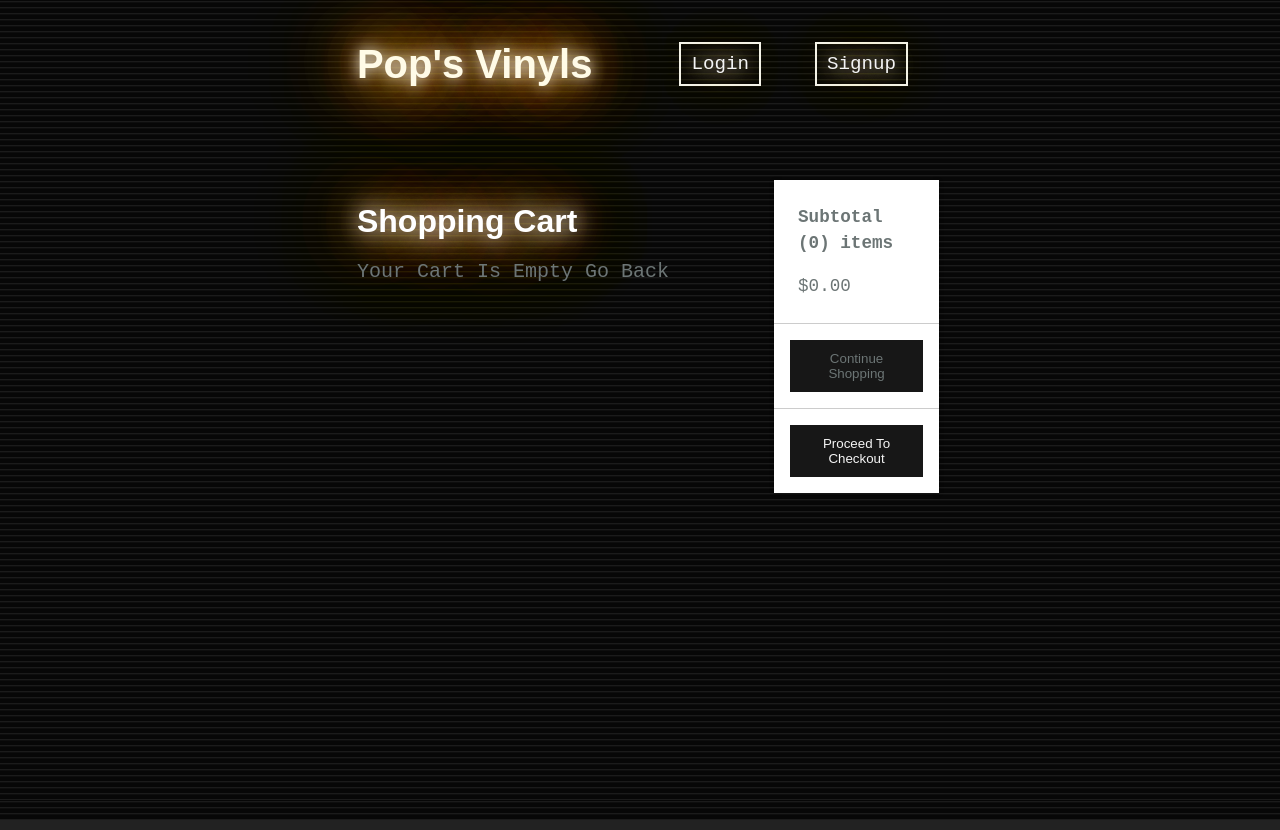
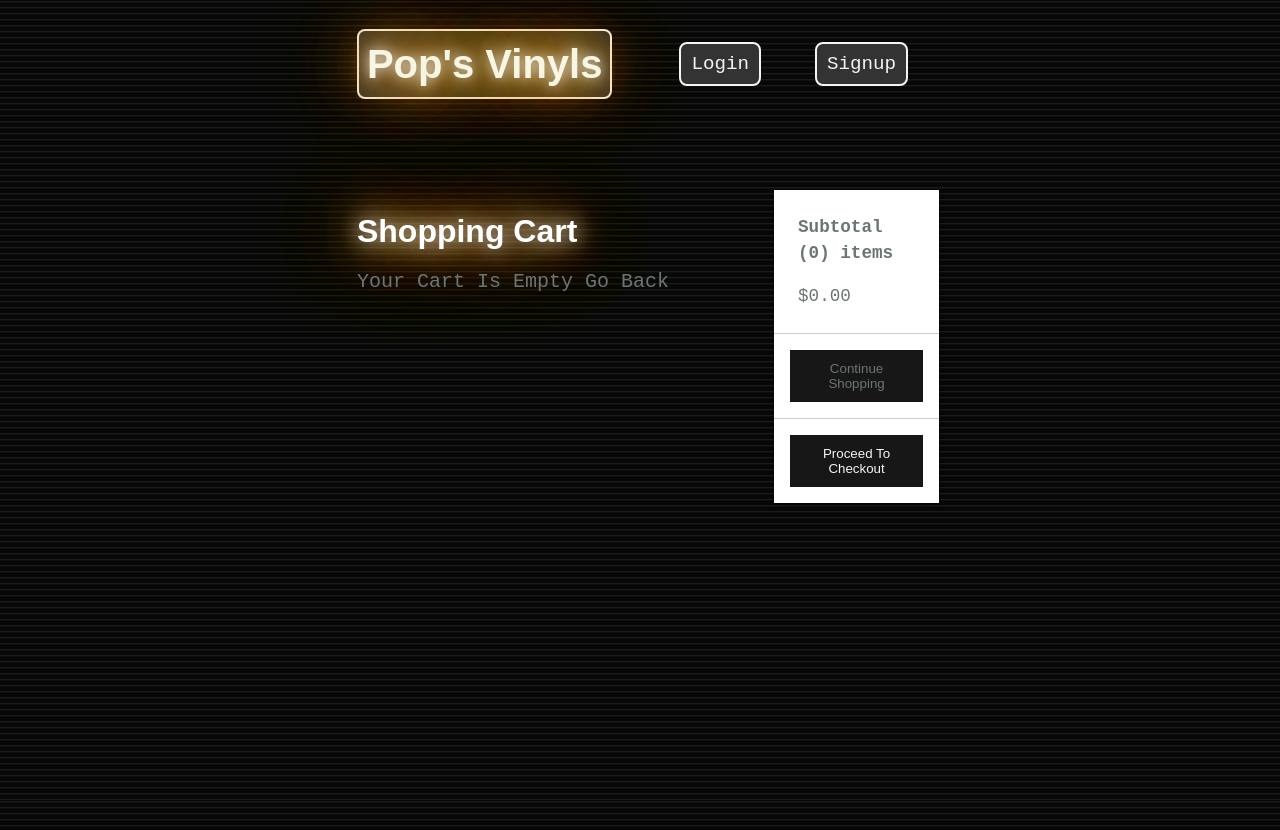
Before and after one commit to chris6661/pops-vinyls, a React (Create React App) app in the folder frontend/: page /cart in a window 1280 px wide. Built offline with nearby package versions, Linux system fonts and the light colour scheme.

Commit message:
ajusted some navbar and main section css

```diff
--- a/frontend/src/components/Navbar.css
+++ b/frontend/src/components/Navbar.css
@@ -8,9 +8,13 @@
 }
 
 .navbar__logo h2 {
-  color: #fffbe7;
+  color: #f8f6e3;;
   font-size: 2.5rem;
   cursor: pointer;
+  padding: 8px;
+  background: #333;
+  border: 2px solid #f4f4f4;
+  border-radius: 8px;
   text-shadow:
       0 0 15px #fff,
       0 0 38px #ffa500,
@@ -24,13 +28,6 @@
   color: #f4f4f4;
   font-size: 1.4rem;
   cursor: pointer;
-  text-shadow:
-      0 0 21px #fff,
-      0 0 42px #ffa500,
-      0 0 82px #ffa500,
-      0 0 92px #ff8d00,
-      0 0 102px #ff8d00,
-      0 0 151px #ff8d00;
 }
 
 .navbar__links {
@@ -46,10 +43,12 @@
 .navbar__links > li > a {
   text-decoration: none;
   color: #f4f4f4;
+  background: #333;
   font-size: 1.2rem;
   display: flex;
   align-items: center;
   border: 2px solid #f4f4f4;
+  border-radius: 8px;
 }
 
 .navbar__links > li > a > span {
--- a/frontend/src/components/Product.css
+++ b/frontend/src/components/Product.css
@@ -1,8 +1,8 @@
 .product {
   width: 300px;
   padding: 1rem;
-  background: #fff;
-  cursor: pointer;
+  background: #333;
+  color: #f4f4f4;
   box-shadow: 0 1px 4px rgba(0, 0, 0, 0.4);
   margin: 8px auto;
   display: flex;
@@ -20,6 +20,7 @@
 
 .product__info > p {
   margin-bottom: 8px;
+  cursor: pointer;
 }
 
 .info__price {
@@ -32,6 +33,7 @@
 }
 
 .info__description {
+  color: #f4f4f4;
   font-size: 0.8rem;
 }
 
@@ -43,12 +45,12 @@
   width: 100%;
   padding: 8px 16px;
   background-color: #f4f4f4;
-  border: 1px solid #171717;
+  border: 2px solid #171717;
   font-size: 1rem;
 }
 
 .info__button:hover {
-  background: #171717;
+  background: rgb(99, 99, 99);
   color: #f4f4f4;
 }
 
--- a/frontend/src/screens/MainScreen.css
+++ b/frontend/src/screens/MainScreen.css
@@ -89,13 +89,7 @@ body {
 
 .test2 {
     color: #fff;
-    text-shadow:
-        0 0 21px #fff,
-        0 0 42px #ffa500,
-        0 0 82px #ffa500,
-        0 0 92px #ff8d00,
-        0 0 102px #ff8d00,
-        0 0 151px #ff8d00;
+    padding: 2px;
 }
 
 
```
Also changed, not shown: 1 other file (tests, documents, lock files or other folders).
